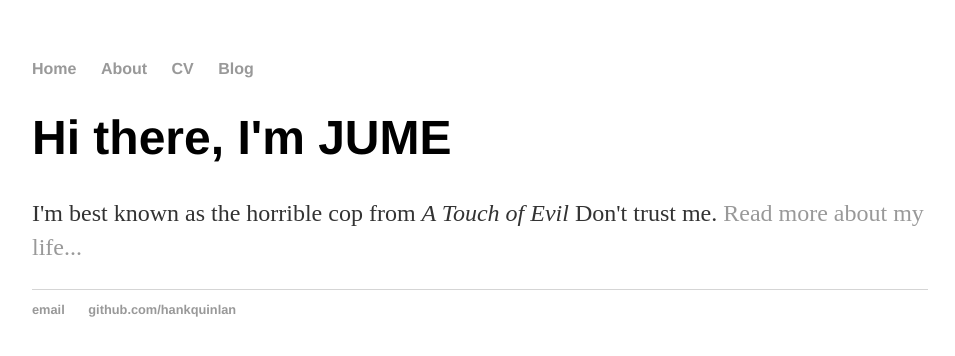
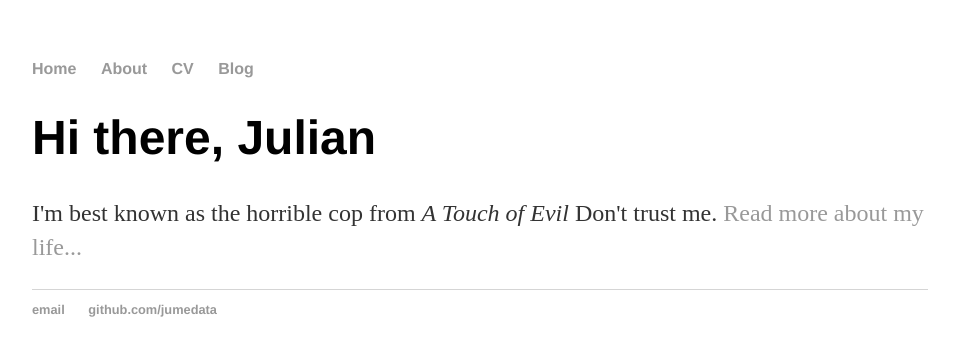
Before and after one commit to jumedata/jume-blog, a Jekyll site: the page built from index.html, in a window 1280 px wide. Shown: the top 356 px of the page, without its empty margins (160-1115 px from the left). Built offline with Jekyll 4.4.1, drawn with Linux system fonts in a browser that asks for light colours.

Commit message:
Update index.html

```diff
--- a/index.html
+++ b/index.html
@@ -1,30 +1,8 @@
-<!DOCTYPE html>
-<html>
-	<head>
-		<title>JUME's First Site</title>
-		<!-- link to main stylesheet -->
-		<link rel="stylesheet" type="text/css" href="/css/main.css">
-	</head>
-	<body>
-		<nav>
-    		<ul>
-        		<li><a href="/">Home</a></li>
-	        	<li><a href="/about">About</a></li>
-        		<li><a href="/cv">CV</a></li>
-        		<li><a href="/blog">Blog</a></li>
-    		</ul>
-		</nav>
-		<div class="container">
-    		<div class="blurb">
-        		<h1>Hi there, I'm JUME</h1>
-				<p>I'm best known as the horrible cop from <em>A Touch of Evil</em> Don't trust me. <a href="/about">Read more about my life...</a></p>
-    		</div><!-- /.blurb -->
-		</div><!-- /.container -->
-		<footer>
-    		<ul>
-        		<li><a href="mailto:hankquinlanhub@gmail.com">email</a></li>
-        		<li><a href="https://github.com/hankquinlan">github.com/hankquinlan</a></li>
-			</ul>
-		</footer>
-	</body>
-</html>
+---
+layout: default
+title: Julian's Blog
+---
+<div class="blurb">
+	<h1>Hi there, Julian</h1>
+	<p>I'm best known as the horrible cop from <em>A Touch of Evil</em> Don't trust me. <a href="/about">Read more about my life...</a></p>
+</div><!-- /.blurb -->
```
